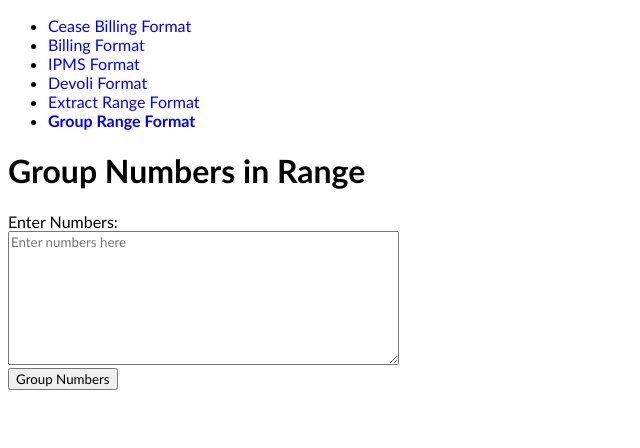
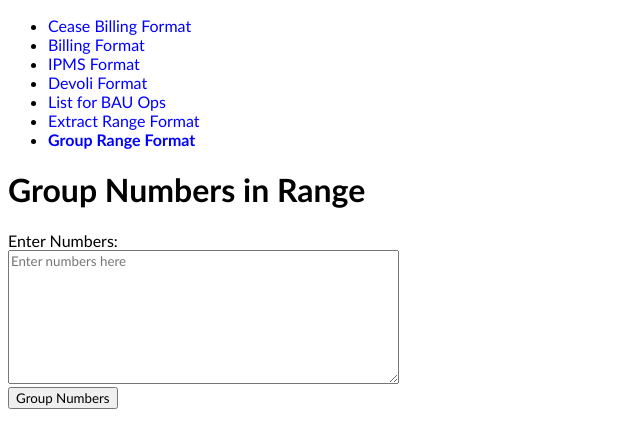
Before and after one commit to SirIoso/Number-Formatter, a plain HTML site: page number range.html in a window 1280 px wide. Shown: the whole page, without its empty margins (0-640 px from the left). Drawn offline with Linux system fonts and the light colour scheme.

Commit message:
Update number range.html

```diff
--- a/number range.html
+++ b/number range.html
@@ -13,6 +13,7 @@
     <li><a href="port.html">Billing Format</a></li>
     <li><a href="ipms.html">IPMS Format</a></li>
     <li><a href="devoli.html">Devoli Format</a></li>
+    <li><a href="list.html">List for BAU Ops</a></li>
     <li><a href="range.html">Extract Range Format</a></li>
     <li><a href="number range.html"><b>Group Range Format</b></a></li>
   </ul>
```
